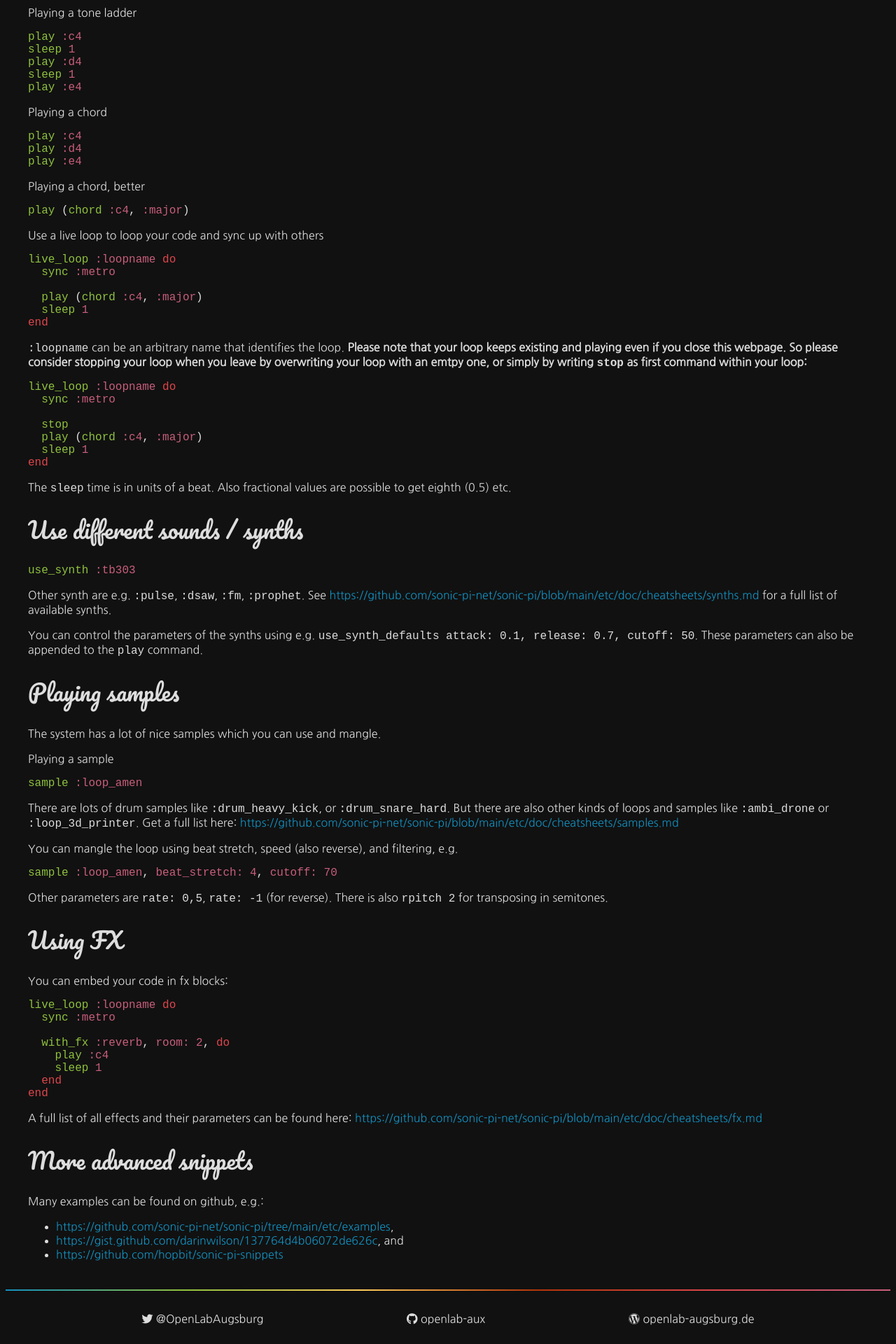
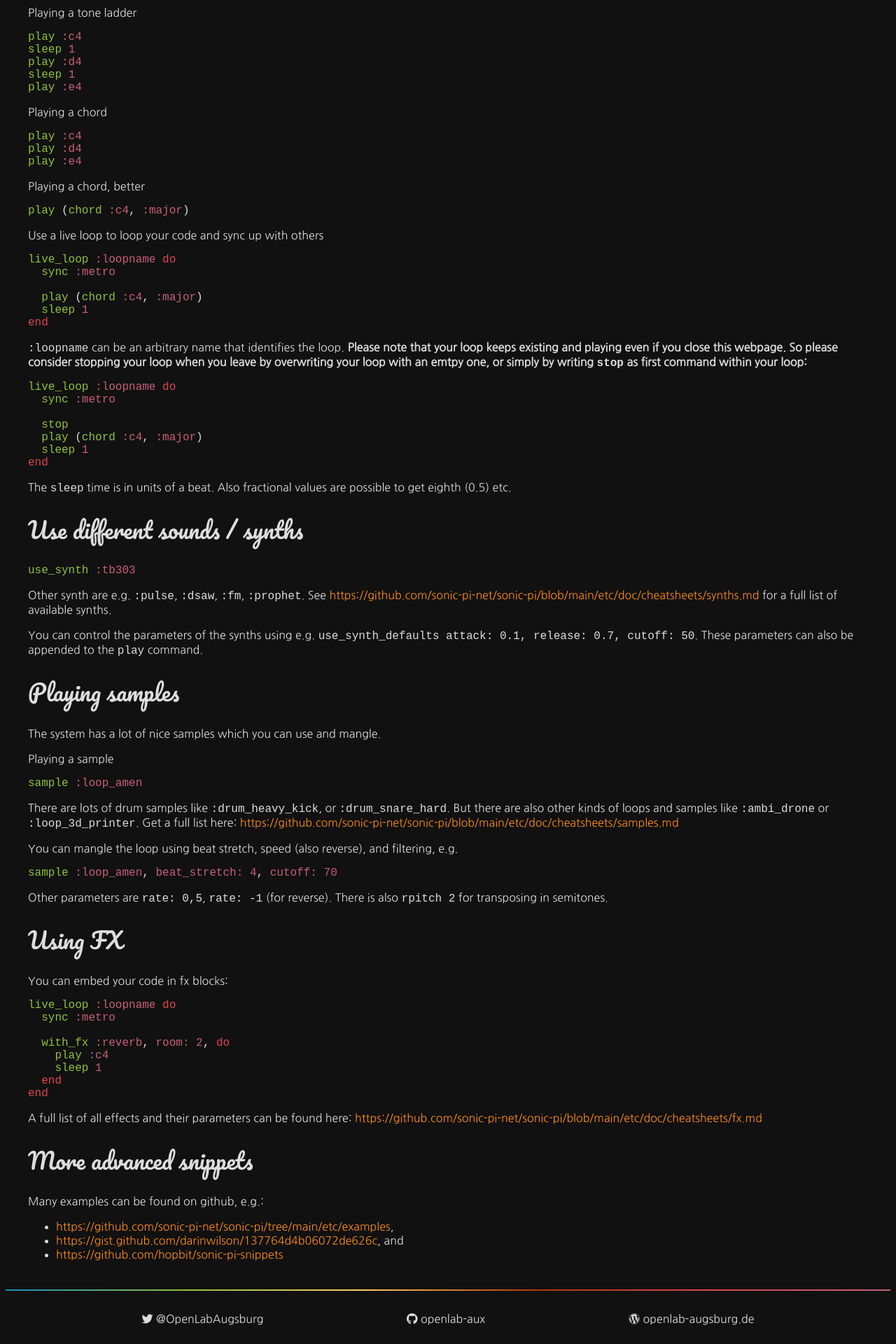
Before and after one commit to openlab-aux/klingklangflut-seite, a Jekyll site: the page built from index.md, in a window 1280 px wide. Shown: the part 1240-3160 px from the top of the page at 70% size. Built offline with Jekyll 4.4.1, drawn with Linux system fonts in a browser that asks for light colours; some web fonts are replaced.

Commit message:
Change link colors for better contrast

```diff
--- a/_sass/main.sass
+++ b/_sass/main.sass
@@ -17,10 +17,10 @@ body
 
 a
   word-break: break-all
-  color: $color-1
+  color: $color-4
   text-decoration: none
   &:hover, &:active
-    color: $color-4
+    color: $color-3
 
 code
   font-family: $monospace-font
--- a/docs/assets/css/main.css
+++ b/docs/assets/css/main.css
@@ -60,9 +60,9 @@
 
 body { background: #111111; color: #DDDDDD; font-family: "Nanum Gothic", "sans-serif"; font-size: 16px; }
 
-a { word-break: break-all; color: #1290bf; text-decoration: none; }
+a { word-break: break-all; color: #fd8b19; text-decoration: none; }
 
-a:hover, a:active { color: #fd8b19; }
+a:hover, a:active { color: #fdcc59; }
 
 code { font-family: "Nanum Gothic Coding", monospace; }
 
```
Also changed, not shown: 1 other file.
